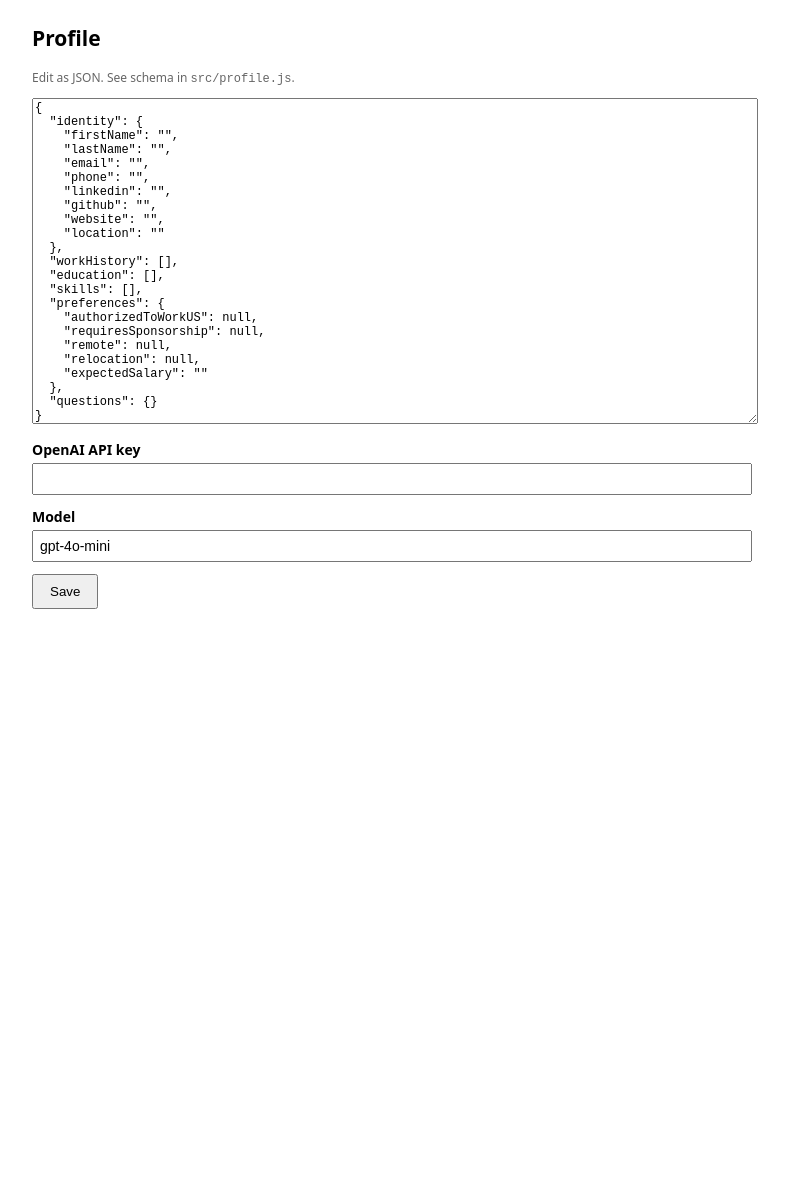
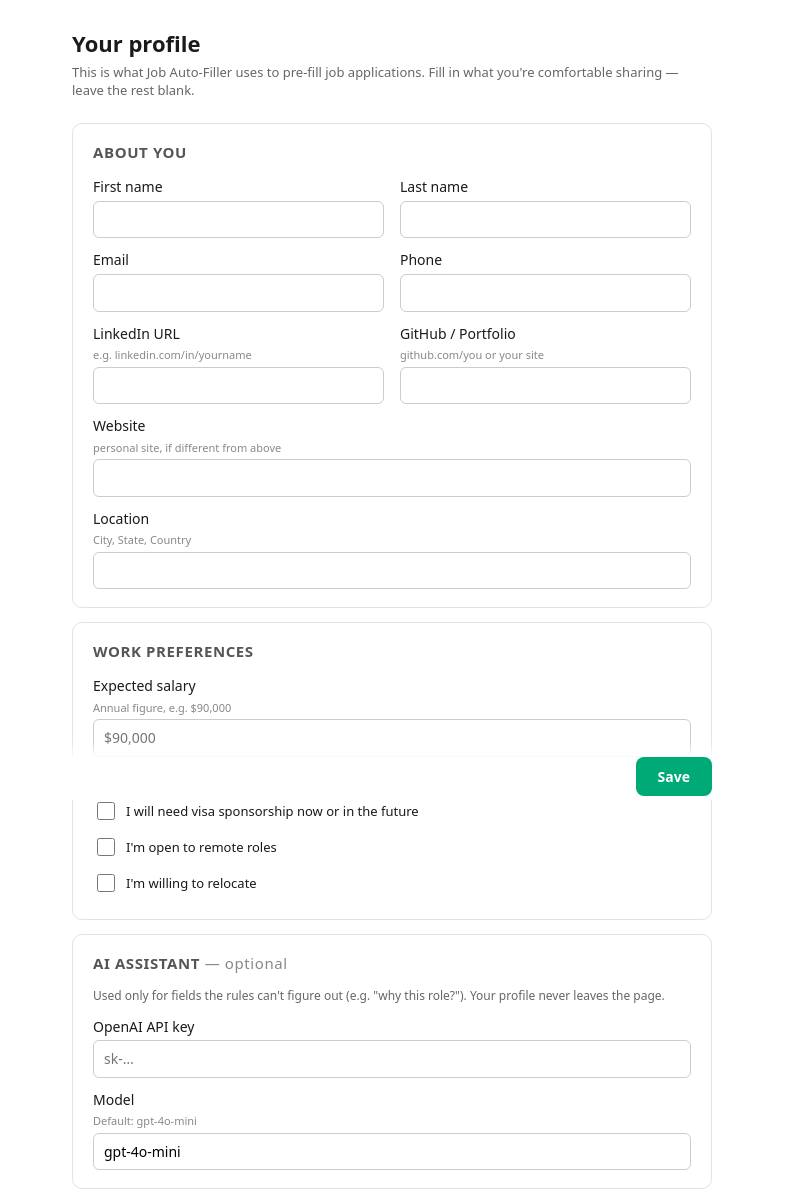
Before and after one commit to Saradhii/job, a browser extension: page options/options.html in a window 1280 px wide. Shown: the top 1192 px of the page, without its empty margins (248-1037 px from the left). Before the commit the page ends 800 px from the top, so only its background shows below. Drawn offline with Linux system fonts and the light colour scheme.

Commit message:
redo options ui

```diff
--- a/options/options.html
+++ b/options/options.html
@@ -1,22 +1,86 @@
 <!doctype html>
-<html><head><meta charset="utf-8"><style>
-  body { font: 14px system-ui, sans-serif; max-width: 720px; margin: 24px auto; padding: 0 16px; }
-  textarea { width: 100%; height: 320px; font: 12px monospace; }
-  label { display:block; margin: 12px 0 4px; font-weight: 600; }
-  input[type="text"], input[type="password"] { width: 100%; padding: 6px; font-size: 14px; box-sizing: border-box; }
-  button { padding: 8px 16px; margin-top: 12px; cursor: pointer; }
-  #msg { color: #070; margin-top: 8px; min-height: 1em; }
+<html><head><meta charset="utf-8"><title>Job Auto-Filler — Profile</title>
+<style>
+  :root { --gap: 14px; }
+  * { box-sizing: border-box; }
+  body { font: 14px/1.4 system-ui, -apple-system, sans-serif; max-width: 680px; margin: 0 auto; padding: 28px 20px 60px; color: #1a1a1a; }
+  h1 { font-size: 22px; margin: 0 0 4px; }
+  .sub { color: #666; margin: 0 0 24px; font-size: 13px; }
+  section { border: 1px solid #e3e3e3; border-radius: 10px; padding: 18px 20px; margin-bottom: var(--gap); }
+  section > h2 { margin: 0 0 14px; font-size: 15px; text-transform: uppercase; letter-spacing: .04em; color: #555; }
+  .grid { display: grid; grid-template-columns: 1fr 1fr; gap: 12px 16px; }
+  .grid .full { grid-column: 1 / -1; }
+  label.field { display: flex; flex-direction: column; gap: 4px; }
+  label.field > span { font-weight: 600; font-size: 13px; }
+  label.field > .hint { font-weight: 400; font-size: 11px; color: #888; }
+  input[type="text"], input[type="email"], input[type="tel"], input[type="password"], input[type="number"] {
+    padding: 8px 10px; font: inherit; border: 1px solid #ccc; border-radius: 6px; width: 100%;
+  }
+  input:focus { outline: none; border-color: #4a86e8; box-shadow: 0 0 0 2px #d6e4ff; }
+  .bool { display: flex; align-items: center; gap: 8px; padding: 6px 0; }
+  .bool input { width: 18px; height: 18px; }
+  .bool span { font-size: 13px; }
+  details { margin-top: 18px; }
+  summary { cursor: pointer; color: #555; font-size: 13px; padding: 8px 0; }
+  summary:hover { color: #000; }
+  textarea { width: 100%; height: 220px; font: 11px ui-monospace, monospace; border: 1px solid #ddd; border-radius: 6px; padding: 8px; margin-top: 8px; }
+  .bar { position: sticky; bottom: 0; background: linear-gradient(to top, #fff 70%, transparent); padding: 16px 0 4px; display: flex; gap: 10px; align-items: center; }
+  button.save { background: #0a7; color: #fff; border: none; padding: 10px 22px; border-radius: 8px; font: inherit; font-weight: 600; cursor: pointer; }
+  button.save:hover { background: #086; }
+  button.save:disabled { background: #9ad; cursor: default; }
+  #msg { font-size: 13px; min-height: 1em; flex: 1; }
+  #msg.ok { color: #070; }
+  #msg.err { color: #c00; }
 </style></head>
 <body>
-  <h2>Profile</h2>
-  <p style="font-size:12px;color:#666">Edit as JSON. See schema in <code>src/profile.js</code>.</p>
-  <textarea id="profile"></textarea>
-  <label>OpenAI API key</label>
-  <input id="apikey" type="password">
-  <label>Model</label>
-  <input id="model" type="text" placeholder="gpt-4o-mini">
-  <button id="save">Save</button>
-  <div id="msg"></div>
+  <h1>Your profile</h1>
+  <p class="sub">This is what Job Auto-Filler uses to pre-fill job applications. Fill in what you're comfortable sharing — leave the rest blank.</p>
+
+  <section>
+    <h2>About you</h2>
+    <div class="grid">
+      <label class="field">First name<input id="firstName" type="text" autocomplete="given-name"></label>
+      <label class="field">Last name<input id="lastName" type="text" autocomplete="family-name"></label>
+      <label class="field">Email<input id="email" type="email" autocomplete="email"></label>
+      <label class="field">Phone<input id="phone" type="tel" autocomplete="tel"></label>
+      <label class="field">LinkedIn URL<span class="hint">e.g. linkedin.com/in/yourname</span><input id="linkedin" type="text"></label>
+      <label class="field">GitHub / Portfolio<span class="hint">github.com/you or your site</span><input id="github" type="text"></label>
+      <label class="field full">Website<span class="hint">personal site, if different from above</span><input id="website" type="text"></label>
+      <label class="field full">Location<span class="hint">City, State, Country</span><input id="location" type="text"></label>
+    </div>
+  </section>
+
+  <section>
+    <h2>Work preferences</h2>
+    <div class="grid">
+      <label class="field full">Expected salary<span class="hint">Annual figure, e.g. $90,000</span><input id="expectedSalary" type="text" placeholder="$90,000"></label>
+    </div>
+    <div class="bool"><input type="checkbox" id="authorizedToWorkUS"><span>I'm authorized to work in the US</span></div>
+    <div class="bool"><input type="checkbox" id="requiresSponsorship"><span>I will need visa sponsorship now or in the future</span></div>
+    <div class="bool"><input type="checkbox" id="remote"><span>I'm open to remote roles</span></div>
+    <div class="bool"><input type="checkbox" id="relocation"><span>I'm willing to relocate</span></div>
+  </section>
+
+  <section>
+    <h2>AI assistant <span style="text-transform:none;font-weight:400;color:#888">— optional</span></h2>
+    <p style="font-size:12px;color:#666;margin:0 0 12px">Used only for fields the rules can't figure out (e.g. "why this role?"). Your profile never leaves the page.</p>
+    <div class="grid">
+      <label class="field full">OpenAI API key<input id="apikey" type="password" placeholder="sk-…"></label>
+      <label class="field full">Model<span class="hint">Default: gpt-4o-mini</span><input id="model" type="text" placeholder="gpt-4o-mini"></label>
+    </div>
+  </section>
+
+  <details>
+    <summary>Advanced — edit raw profile JSON</summary>
+    <p style="font-size:11px;color:#888;margin:4px 0 0">For power users. Work history, education, skills, and saved screener answers live here. Editing this overrides the form fields above on save.</p>
+    <textarea id="raw" spellcheck="false"></textarea>
+  </details>
+
+  <div class="bar">
+    <div id="msg"></div>
+    <button class="save" id="save">Save</button>
+  </div>
+
   <script src="../src/profile.js"></script>
   <script src="../src/storage.js"></script>
   <script src="options.js"></script>
--- a/options/options.js
+++ b/options/options.js
@@ -1,22 +1,75 @@
 const S = window.JobFiller.storage;
 const P = window.JobFiller.profile;
 
+// --- map a dotted profile path to its input element id ---
+const IDENTITY = ["firstName", "lastName", "email", "phone", "linkedin", "github", "website", "location"];
+const PREFS_TEXT = ["expectedSalary"];
+const PREFS_BOOL = ["authorizedToWorkUS", "requiresSponsorship", "remote", "relocation"];
+
+const $ = (id) => document.getElementById(id);
+
+let rawEdited = false;
+$("raw").addEventListener("input", () => { rawEdited = true; });
+
 (async function load() {
   const p = (await S.getProfile()) || P.getDefault();
-  document.getElementById("profile").value = JSON.stringify(p, null, 2);
-  document.getElementById("apikey").value = (await S.getApiKey()) || "";
-  document.getElementById("model").value = (await S.getModel()) || "gpt-4o-mini";
+  populateForm(p);
+  $("apikey").value = (await S.getApiKey()) || "";
+  $("model").value = (await S.getModel()) || "gpt-4o-mini";
 })();
 
-document.getElementById("save").addEventListener("click", async () => {
-  const msg = document.getElementById("msg");
+function populateForm(p) {
+  IDENTITY.forEach((k) => { $(k).value = p.identity?.[k] ?? ""; });
+  PREFS_TEXT.forEach((k) => { $(k).value = p.preferences?.[k] ?? ""; });
+  PREFS_BOOL.forEach((k) => { $(k).checked = p.preferences?.[k] === true; });
+  $("raw").value = JSON.stringify(p, null, 2);
+}
+
+function collectFromForm(base) {
+  const p = structuredClone(base);
+  p.identity = p.identity || {};
+  IDENTITY.forEach((k) => { p.identity[k] = $(k).value.trim(); });
+
+  p.preferences = p.preferences || {};
+  PREFS_TEXT.forEach((k) => { p.preferences[k] = $(k).value.trim(); });
+  // unchecked → null (means "unknown"), so matcher treats it as unresolved
+  PREFS_BOOL.forEach((k) => { p.preferences[k] = $(k).checked ? true : null; });
+  return p;
+}
+
+function setMsg(text, kind) {
+  const m = $("msg");
+  m.textContent = text;
+  m.className = kind || "";
+}
+
+$("save").addEventListener("click", async () => {
+  const btn = $("save");
+  btn.disabled = true;
   try {
-    const p = JSON.parse(document.getElementById("profile").value);
+    // If the user edited raw JSON, that wins — it may contain workHistory etc.
+    let p;
+    if (rawEdited) {
+      p = JSON.parse($("raw").value);
+    } else {
+      const base = (await S.getProfile()) || P.getDefault();
+      p = collectFromForm(base);
+    }
+
+    // light validation
+    if (p.identity?.email && !/^[^@\s]+@[^@\s]+\.[^@\s]+$/.test(p.identity.email)) {
+      throw new Error("Email doesn't look right.");
+    }
+
     await S.setProfile(p);
-    await S.setApiKey(document.getElementById("apikey").value.trim());
-    await S.setModel(document.getElementById("model").value.trim() || "gpt-4o-mini");
-    msg.textContent = "Saved.";
+    await S.setApiKey($("apikey").value.trim());
+    await S.setModel($("model").value.trim() || "gpt-4o-mini");
+    populateForm(p); // re-sync raw view
+    rawEdited = false;
+    setMsg("Saved ✓", "ok");
   } catch (e) {
-    msg.textContent = "Error: " + e.message;
+    setMsg(e.message, "err");
+  } finally {
+    btn.disabled = false;
   }
 });
```
